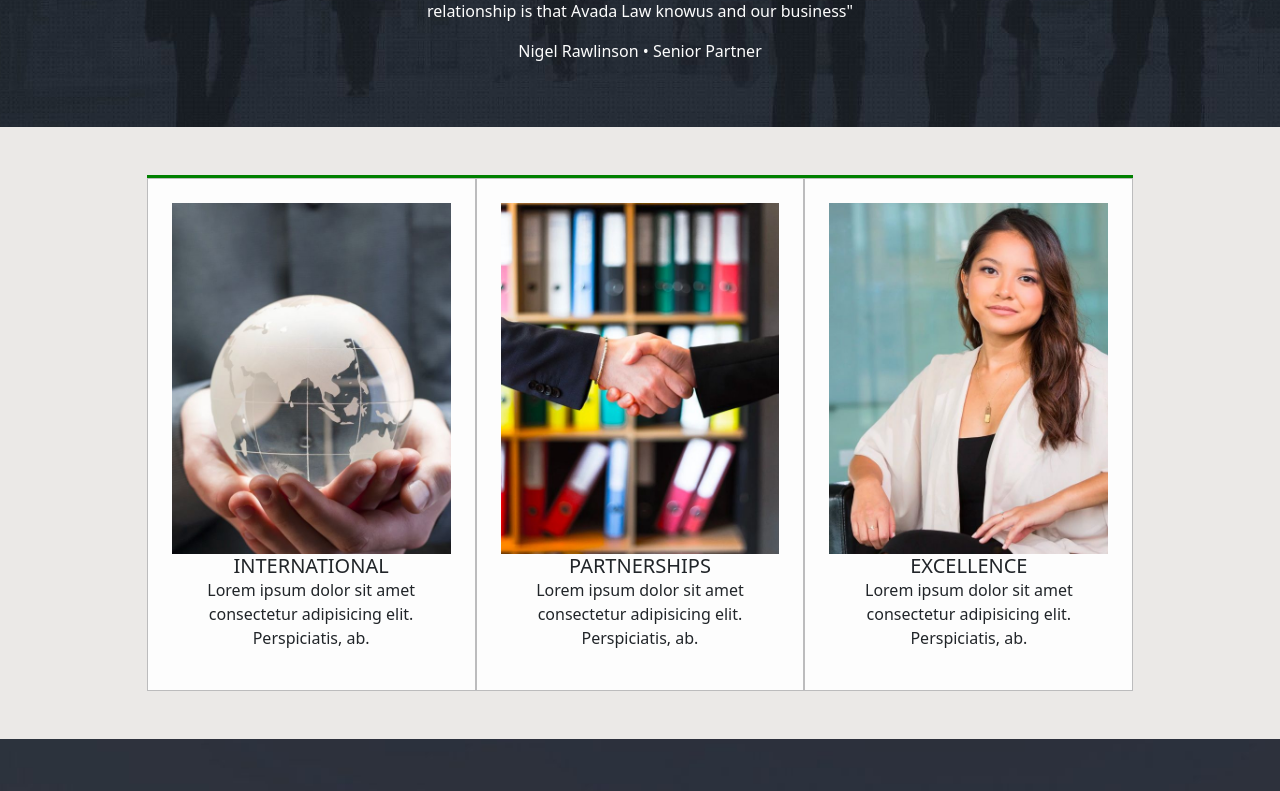
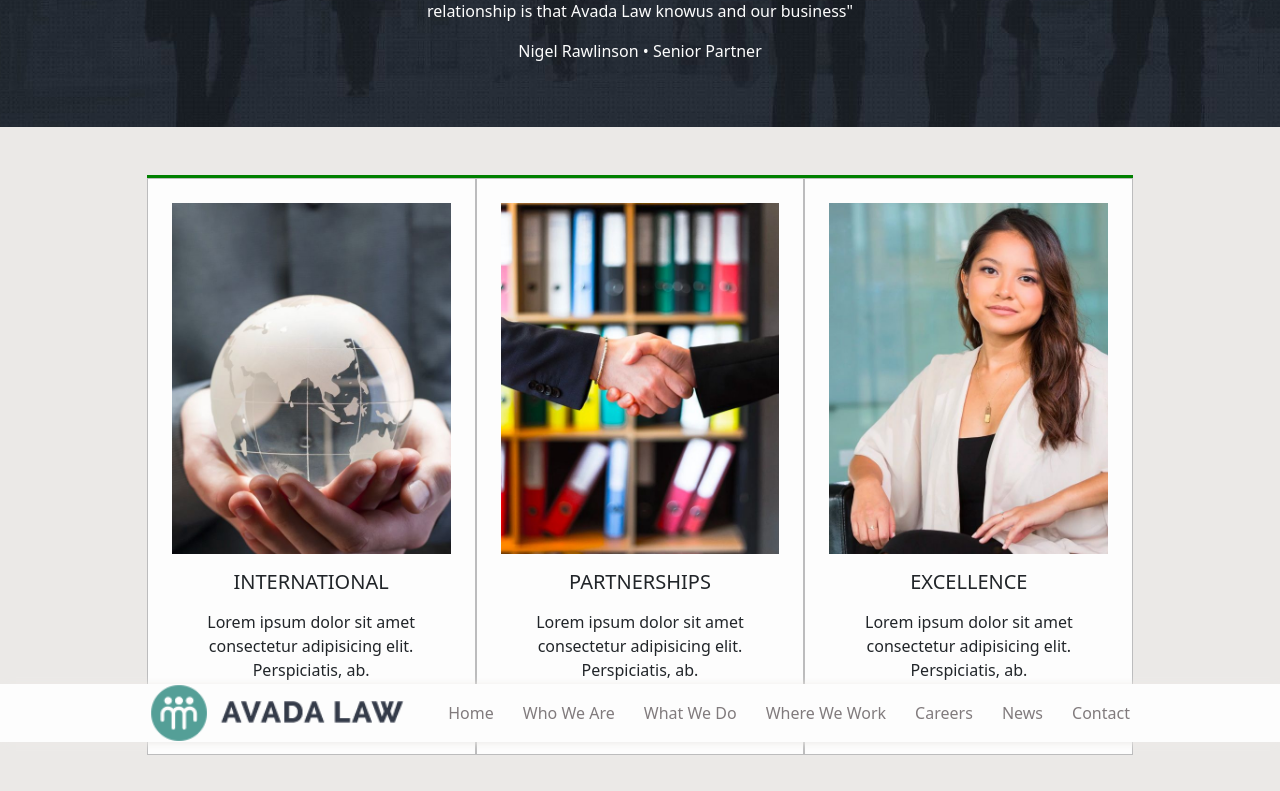
Before and after one commit to CondoriM/proj-html-vuejs, a Vue app: page / in a window 1280 px wide. Shown: the part 1243-2034 px from the top of the page. Built offline with nearby package versions, Linux system fonts and the light colour scheme.

Commit message:
created law button section

```diff
--- a/src/components/MainComponent.vue
+++ b/src/components/MainComponent.vue
@@ -91,8 +91,28 @@
                 <div class="row border_t">
                     <div class="col-4 p-4 bg_first" v-for="(col,index) in law" :key="col + index">
                         <img :src="require(`../assets/img/${col.img}`)" alt="">
-                        <h5>{{col.title}}</h5>
-                        <p class="mb-3">{{col.text}}</p>
+                        <h5 class="p-3">{{col.title}}</h5>
+                        <p class="mb-5">{{col.text}}</p>
+                    </div>
+                </div>
+            </div>
+
+            <div class="row my_row text-center justify-content-center">
+                <div class="col-10 d-flex justify-content-around align-items-center">
+                    <div class="col-3">
+                        <img src="@/assets/img/avada-law-logo.png" alt="">
+                    </div>
+
+                    <div class="col-8">
+                        <span class="d-flex justify-content-between">
+                            <a href="#">Home</a>
+                            <a href="#">Who We Are</a>
+                            <a href="#">What We Do</a>
+                            <a href="#">Where We Work</a>
+                            <a href="#">Careers</a>
+                            <a href="#">News</a>
+                            <a href="#">Contact</a>
+                        </span>
                     </div>
                 </div>
             </div>
@@ -194,8 +214,21 @@ color:$col-one;
 }
 
 #law{
+    position: relative;
+    .my_row{
+        position: absolute;
+        background-color: $col-one;
+        box-shadow: 2px 1px 8px $med-one;
+        bottom: 3.8rem;
+    }
+
     img{
         width: 100%;
+    }
+
+    a{
+        text-decoration: none;
+        color: $med-four
     }
 }
 
```
